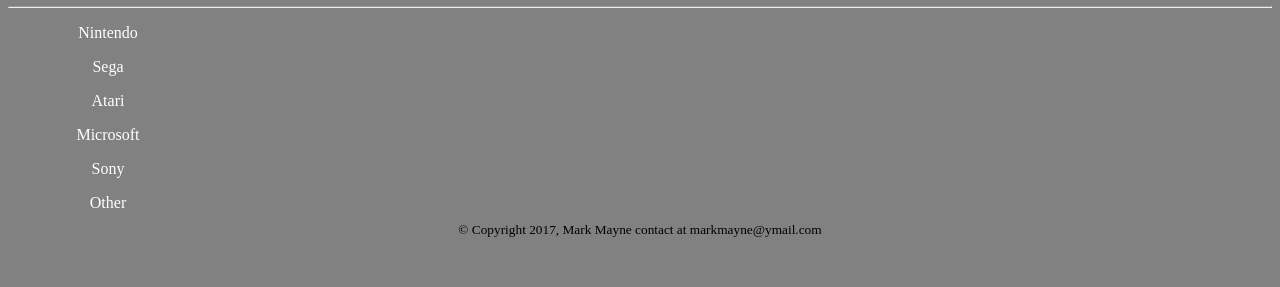
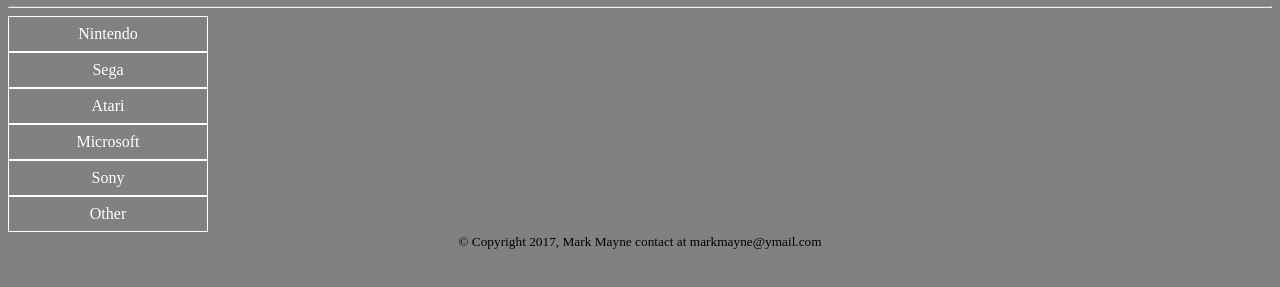
Before and after one commit to GamerZParadise/GamerZParadise.github.io, a plain HTML site: page MobileSystem.html in a window 1280 px wide. Shown: the part 153-440 px from the top of the page. Drawn offline with Linux system fonts and the light colour scheme.

Commit message:
adding borer to system names

```diff
--- a/mobileStyle.css
+++ b/mobileStyle.css
@@ -1,6 +1,9 @@
 body{
     background-color: #818181;
     text-align: center;
+}
+.consoleList{
+    border: 1px solid #FFFFFF;
 }
 .sidebarButton{
     text-align: left;
```
